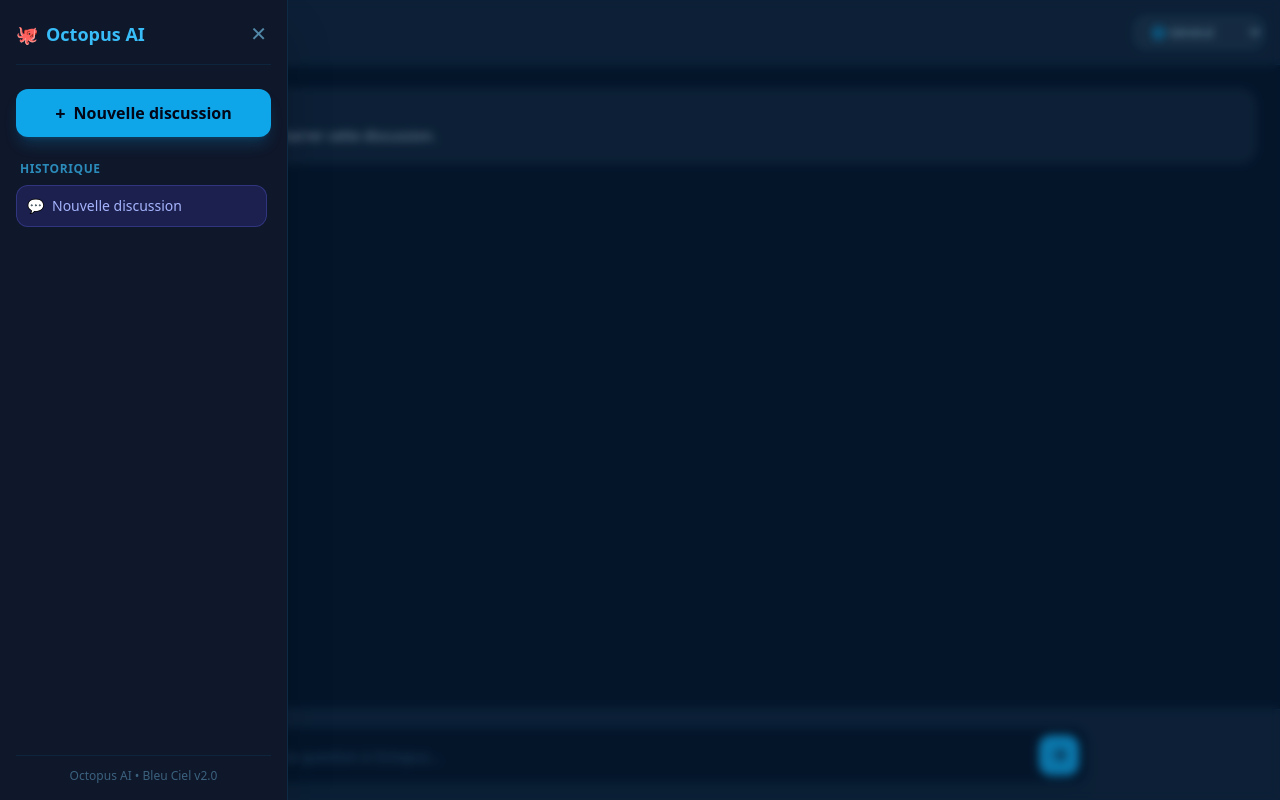
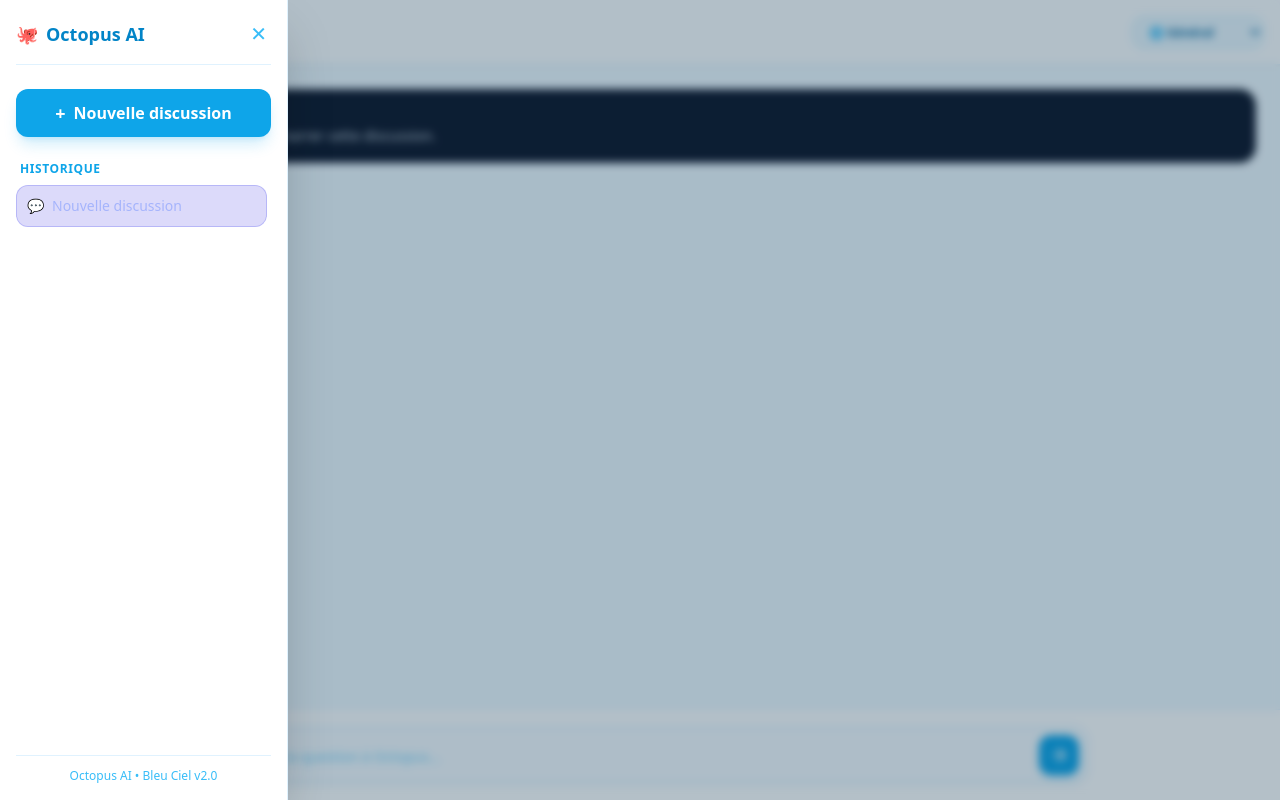
Before and after one commit to mj-boop7770/Octopus2, a plain HTML site: page index.html in a window 1280 px wide. Both pictures are taken after a click on the button 36 px from the left and 32 px from the top of the page. Drawn offline with nearby package versions, Linux system fonts and the light colour scheme.

Commit message:
Update index.html

```diff
--- a/index.html
+++ b/index.html
@@ -1,5 +1,5 @@
 <!DOCTYPE html>
-<html lang="fr" class="dark">
+<html lang="fr">
 <head>
   <meta charset="UTF-8" />
   <meta name="viewport" content="width=device-width, initial-scale=1.0"/>
@@ -8,85 +8,66 @@
   <script src="https://cdn.tailwindcss.com"></script>
   <!-- Marked.js pour le Markdown -->
   <script src="https://cdn.jsdelivr.net/npm/marked/marked.min.js"></script>
-  <!-- Prism.js pour la coloration syntaxique du code -->
+  <!-- Prism.js pour la coloration syntaxique -->
   <link href="https://cdnjs.cloudflare.com/ajax/libs/prism/1.29.0/themes/prism-tomorrow.min.css" rel="stylesheet" />
   <script src="https://cdnjs.cloudflare.com/ajax/libs/prism/1.29.0/prism.min.js"></script>
-  <script src="https://cdnjs.cloudflare.com/ajax/libs/prism/1.29.0/components/prism-javascript.min.js"></script>
-  <script src="https://cdnjs.cloudflare.com/ajax/libs/prism/1.29.0/components/prism-css.min.js"></script>
-  <script src="https://cdnjs.cloudflare.com/ajax/libs/prism/1.29.0/components/prism-json.min.js"></script>
-  <script src="https://cdnjs.cloudflare.com/ajax/libs/prism/1.29.0/components/prism-python.min.js"></script>
 
   <style>
-    /* Barre de défilement personnalisée aux couleurs ciel */
-    ::-webkit-scrollbar {
-      width: 6px;
-      height: 6px;
-    }
-    ::-webkit-scrollbar-track {
-      background: #0f172a;
-    }
-    ::-webkit-scrollbar-thumb {
-      background: #0284c7;
-      border-radius: 9999px;
-    }
-    ::-webkit-scrollbar-thumb:hover {
-      background: #38bdf8;
-    }
+    /* Custom Scrollbar Ciel */
+    ::-webkit-scrollbar { width: 5px; }
+    ::-webkit-scrollbar-track { background: #e0f2fe; }
+    ::-webkit-scrollbar-thumb { background: #38bdf8; border-radius: 9999px; }
   </style>
 </head>
-<body class="bg-slate-950 text-slate-100 font-sans h-screen flex flex-col overflow-hidden">
+<body class="bg-sky-50 text-slate-800 font-sans h-screen flex flex-col overflow-hidden">
 
-  <!-- OVERLAY FLOU DERRIÈRE LA SIDEBAR SUR MOBILE -->
-  <div id="sidebar-overlay" class="fixed inset-0 bg-sky-950/40 z-40 hidden backdrop-blur-sm transition-opacity"></div>
+  <!-- OVERLAY MOBILE -->
+  <div id="sidebar-overlay" class="fixed inset-0 bg-sky-950/30 z-40 hidden backdrop-blur-sm transition-opacity"></div>
 
-  <!-- MENU LATÉRAL / SIDEBAR (HISTORIQUE DES DISCUSSIONS) -->
-  <aside id="sidebar" class="fixed inset-y-0 left-0 w-72 bg-slate-900 border-r border-sky-900/40 p-4 z-50 transform -translate-x-full transition-transform duration-300 flex flex-col justify-between shadow-2xl">
+  <!-- MENU LATÉRAL / SIDEBAR -->
+  <aside id="sidebar" class="fixed inset-y-0 left-0 w-72 bg-white border-r border-sky-100 p-4 z-50 transform -translate-x-full transition-transform duration-300 flex flex-col justify-between shadow-2xl">
     <div>
-      <!-- En-tête Sidebar -->
-      <div class="flex justify-between items-center mb-6 border-b border-sky-900/30 pb-3">
-        <h2 class="text-lg font-bold text-sky-400 flex items-center gap-2">
+      <div class="flex justify-between items-center mb-6 border-b border-sky-100 pb-3">
+        <h2 class="text-lg font-bold text-sky-600 flex items-center gap-2">
           <span>🐙</span> Octopus AI
         </h2>
-        <button id="close-sidebar-btn" class="text-sky-300/60 hover:text-sky-200 text-xl p-1 transition">✕</button>
+        <button id="close-sidebar-btn" class="text-sky-400 hover:text-sky-600 text-xl p-1 transition">✕</button>
       </div>
 
-      <!-- Bouton Nouvelle Discussion -->
-      <button id="new-chat-btn" class="w-full bg-sky-500 hover:bg-sky-400 text-slate-950 font-semibold py-2.5 px-4 rounded-xl flex items-center justify-center gap-2 mb-6 shadow-lg shadow-sky-500/20 transition active:scale-[0.98]">
+      <button id="new-chat-btn" class="w-full bg-sky-500 hover:bg-sky-600 text-white font-semibold py-2.5 px-4 rounded-xl flex items-center justify-center gap-2 mb-6 shadow-lg shadow-sky-500/20 transition active:scale-[0.98]">
         <span class="text-lg">+</span> Nouvelle discussion
       </button>
 
-      <!-- Liste des discussions archivées -->
       <div class="space-y-2">
-        <p class="text-xs font-semibold text-sky-400/70 uppercase tracking-wider px-1">Historique</p>
+        <p class="text-xs font-semibold text-sky-500 uppercase tracking-wider px-1">Historique</p>
         <div id="history-list" class="space-y-1 max-h-[60vh] overflow-y-auto pr-1">
-          <!-- Les sessions s'afficheront ici dynamiquement -->
+          <!-- Historique généré par app.js -->
         </div>
       </div>
     </div>
 
-    <!-- Pied de Sidebar -->
-    <div class="text-xs text-sky-300/40 text-center border-t border-sky-900/30 pt-3">
+    <div class="text-xs text-sky-400 text-center border-t border-sky-100 pt-3">
       Octopus AI • Bleu Ciel v2.0
     </div>
   </aside>
 
-  <!-- ENTÊTE PRINCIPALE DE L'APPLICATION -->
-  <header class="bg-slate-900 border-b border-sky-900/40 px-4 py-3 flex items-center justify-between shadow-md">
+  <!-- ENTÊTE (HEADER) -->
+  <header class="bg-white/80 backdrop-blur-md border-b border-sky-100 px-4 py-3 flex items-center justify-between shadow-sm">
     <div class="flex items-center gap-3">
-      <button id="open-sidebar-btn" class="p-2 rounded-xl bg-slate-800 text-sky-400 hover:bg-slate-700 hover:text-sky-300 transition focus:outline-none">
+      <button id="open-sidebar-btn" class="p-2 rounded-xl bg-sky-100/60 text-sky-600 hover:bg-sky-200/60 transition focus:outline-none">
         <svg class="w-6 h-6" fill="none" stroke="currentColor" viewBox="0 0 24 24">
           <path stroke-linecap="round" stroke-linejoin="round" stroke-width="2" d="M4 6h16M4 12h16M4 18h16"></path>
         </svg>
       </button>
       <div class="flex items-center gap-2">
         <span class="text-2xl">🐙</span>
-        <h1 class="font-bold text-lg text-slate-100 tracking-wide">Octopus <span class="text-sky-400">AI</span></h1>
+        <h1 class="font-bold text-lg text-slate-800 tracking-wide">Octopus <span class="text-sky-500">AI</span></h1>
       </div>
     </div>
 
     <!-- SÉLECTEUR DE MODE -->
     <div class="flex items-center gap-2">
-      <select id="mode-select" class="bg-slate-800 border border-sky-500/30 text-sky-200 text-xs font-medium rounded-xl px-3 py-1.5 focus:outline-none focus:border-sky-400 transition">
+      <select id="mode-select" class="bg-sky-100/60 border border-sky-200 text-sky-700 text-xs font-semibold rounded-xl px-3 py-1.5 focus:outline-none focus:ring-2 focus:ring-sky-400 transition">
         <option value="general">🌐 Général</option>
         <option value="code">💻 Code & Dev</option>
         <option value="writing">✍️ Rédaction</option>
@@ -94,42 +75,39 @@
     </div>
   </header>
 
-  <!-- CONTENEUR PRINCIPAL DE LA DISCUSSION -->
-  <main class="flex-1 overflow-y-auto p-4 md:p-6" id="chat-box">
-    <!-- Les messages seront générés ici par app.js -->
+  <!-- CONTENEUR DE CHAT -->
+  <main class="flex-1 overflow-y-auto p-4 md:p-6 space-y-4" id="chat-box">
+    <!-- Messages générés par app.js -->
   </main>
 
-  <!-- APERÇU DU FICHIER JOINT -->
-  <div id="file-preview" class="hidden px-4 py-2 bg-slate-900 border-t border-sky-900/30 flex items-center justify-between text-xs text-sky-300">
+  <!-- APERÇU DU FICHIER -->
+  <div id="file-preview" class="hidden px-4 py-2 bg-sky-100/50 border-t border-sky-200 flex items-center justify-between text-xs text-sky-700">
     <span id="file-name" class="truncate max-w-[80%] font-mono">📎 Fichier prêt</span>
-    <button id="remove-file" class="text-sky-400 hover:text-red-400 font-bold px-2 py-0.5 transition">✕ Supprimer</button>
+    <button id="remove-file" class="text-red-500 hover:text-red-700 font-bold px-2 py-0.5 transition">✕ Supprimer</button>
   </div>
 
-  <!-- BARRE DE SAISIE ET ENVOI -->
-  <footer class="bg-slate-900 border-t border-sky-900/40 p-3 md:p-4">
-    <form id="chat-form" class="max-w-4xl mx-auto flex items-end gap-2 bg-slate-950 border border-sky-900/50 rounded-2xl p-2 focus-within:border-sky-400 focus-within:ring-1 focus-within:ring-sky-400 transition shadow-lg">
+  <!-- BARRE DE SAISIE -->
+  <footer class="bg-white border-t border-sky-100 p-3 md:p-4">
+    <form id="chat-form" class="max-w-4xl mx-auto flex items-end gap-2 bg-sky-50/60 border border-sky-200 rounded-2xl p-2 focus-within:border-sky-400 focus-within:ring-2 focus-within:ring-sky-300/40 transition shadow-sm">
 
-      <!-- BOUTON FICHIER JOINT -->
-      <label for="file-input" class="p-2 text-sky-400 hover:text-sky-200 hover:bg-slate-900 rounded-xl cursor-pointer transition flex items-center justify-center">
+      <label for="file-input" class="p-2 text-sky-500 hover:text-sky-700 hover:bg-sky-100/50 rounded-xl cursor-pointer transition flex items-center justify-center">
         <svg class="w-5 h-5" fill="none" stroke="currentColor" viewBox="0 0 24 24">
           <path stroke-linecap="round" stroke-linejoin="round" stroke-width="2" d="M15.172 7l-6.586 6.586a2 2 0 102.828 2.828l6.414-6.586a4 4 0 00-5.656-5.656l-6.415 6.585a6 6 0 108.486 8.486L20.5 13"></path>
         </svg>
         <input type="file" id="file-input" class="hidden" accept=".txt,.js,.html,.css,.json,.py,.md" />
       </label>
 
-      <!-- CHAMP DE SAISIE TEXTE -->
       <textarea
         id="user-input"
         rows="1"
         placeholder="Pose ta question à Octopus..."
-        class="flex-1 bg-transparent text-slate-100 placeholder-sky-300/40 text-sm focus:outline-none resize-none max-h-32 py-2 px-1 font-sans"
+        class="flex-1 bg-transparent text-slate-800 placeholder-sky-400/70 text-sm focus:outline-none resize-none max-h-32 py-2 px-1 font-sans"
       ></textarea>
 
-      <!-- BOUTON D'ENVOI -->
       <button
         type="submit"
         id="send-btn"
-        class="bg-sky-500 hover:bg-sky-400 text-slate-950 p-2.5 rounded-xl transition shadow-md shadow-sky-500/20 active:scale-95 flex items-center justify-center font-bold"
+        class="bg-sky-500 hover:bg-sky-600 text-white p-2.5 rounded-xl transition shadow-md shadow-sky-500/20 active:scale-95 flex items-center justify-center font-bold"
       >
         <svg class="w-5 h-5 transform rotate-90" fill="none" stroke="currentColor" viewBox="0 0 24 24">
           <path stroke-linecap="round" stroke-linejoin="round" stroke-width="2.5" d="M12 19V5m0 0l-7 7m7-7l7 7"></path>
@@ -138,7 +116,6 @@
     </form>
   </footer>
 
-  <!-- SCRIPT JS DE L'APPLICATION -->
   <script src="app.js"></script>
 </body>
 </html>
```
